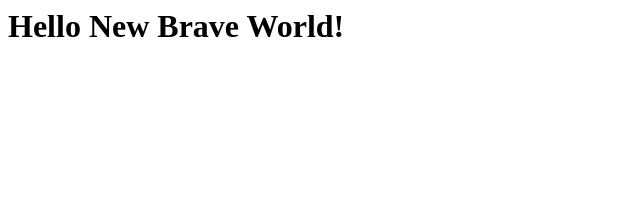
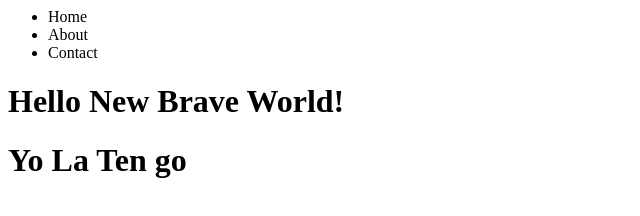
Before and after one commit to VaNomad/githubActionsTest5, a plain HTML site: page index.html in a window 1280 px wide. Shown: the whole page, without its empty margins (0-640 px from the left). Drawn offline with Linux system fonts and the light colour scheme.

Commit message:
Update index.html

```diff
--- a/index.html
+++ b/index.html
@@ -3,6 +3,18 @@
   <title>GitHub Pages Demo</title>
 </head>
 <body>
-  <h1>Hello New Brave World!</h1>
+  <header>
+    <ul>
+    <li>Home</li>
+    <li>About</li>
+    <li>Contact</li>
+  </ul>
+  </header>
+  <main>
+    <h1>Hello New Brave World!</h1>
+  </main>
+  <footer>
+    <h1>Yo La Ten go</h1>
+  </footer>
 </body>
 </html>
```
